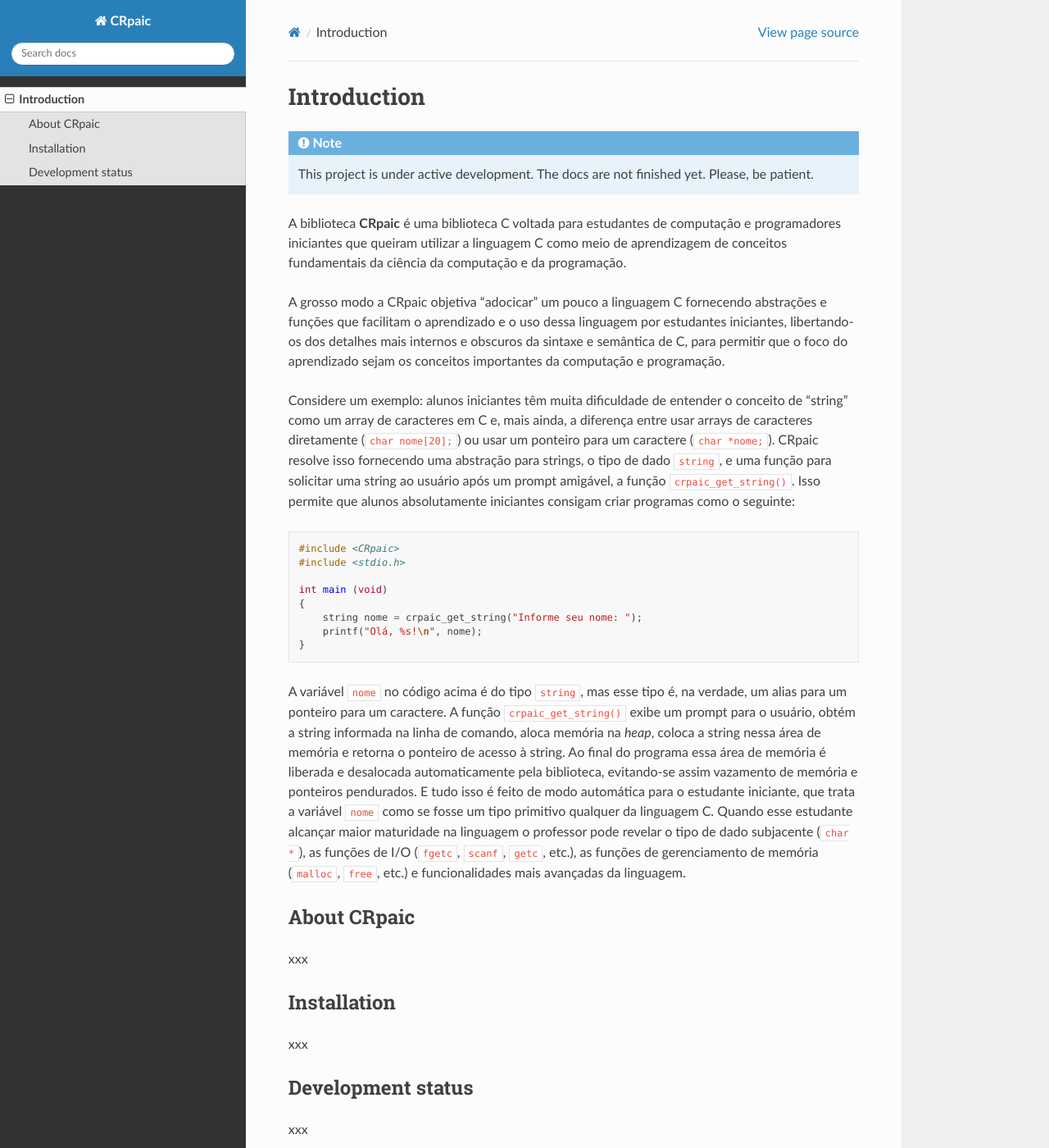
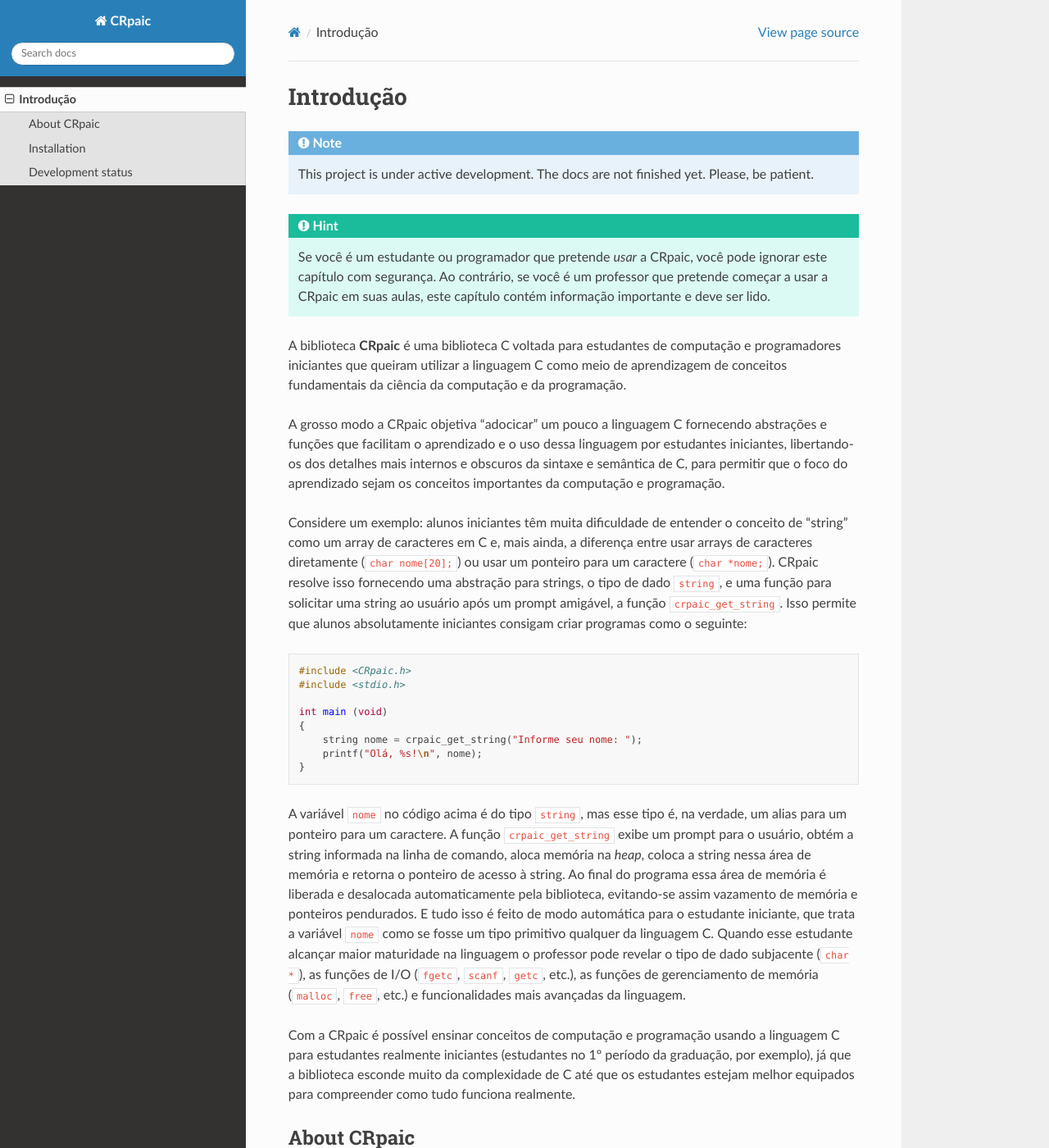
Before and after one commit to computacaoraiz/CRpaic_docs, a Sphinx documentation site: the page built from docs/source/intro.rst, in a window 1280 px wide and 1400 px high. Shown: the whole window at 82% size. Built offline with Sphinx 7.4.7 and the Read the Docs theme 3.1.0, drawn with Linux system fonts in a browser that asks for light colours.

Commit message:
Teste para a introdução

```diff
--- a/docs/source/intro.rst
+++ b/docs/source/intro.rst
@@ -1,6 +1,6 @@
-************
-Introduction
-************
+**********
+Introdução
+**********
 
 .. note::
 
@@ -8,6 +8,12 @@ Introduction
    Please, be patient.
 
 .. highlight:: c
+
+.. hint::
+   Se você é um estudante ou programador que pretende *usar* a CRpaic, você pode
+   ignorar este capítulo com segurança. Ao contrário, se você é um professor que
+   pretende começar a usar a CRpaic em suas aulas, este capítulo contém
+   informação importante e deve ser lido.
 
 A biblioteca **CRpaic** é uma biblioteca C voltada para estudantes de computação
 e programadores iniciantes que queiram utilizar a linguagem C como meio de
@@ -26,10 +32,10 @@ entre usar arrays de caracteres diretamente (:code:`char nome[20];`) ou usar um
 ponteiro para um caractere (:code:`char *nome;`). CRpaic resolve isso fornecendo
 uma abstração para strings, o tipo de dado :code:`string`, e uma função para
 solicitar uma string ao usuário após um prompt amigável, a função
-:code:`crpaic_get_string()`. Isso permite que alunos absolutamente iniciantes
+:code:`crpaic_get_string`. Isso permite que alunos absolutamente iniciantes
 consigam criar programas como o seguinte::
 
-    #include <CRpaic>
+    #include <CRpaic.h>
     #include <stdio.h>
 
     int main (void)
@@ -40,7 +46,7 @@ consigam criar programas como o seguinte::
 
 A variável :code:`nome` no código acima é do tipo :code:`string`, mas esse tipo
 é, na verdade, um alias para um ponteiro para um caractere. A função
-:code:`crpaic_get_string()` exibe um prompt para o usuário, obtém a string
+:code:`crpaic_get_string` exibe um prompt para o usuário, obtém a string
 informada na linha de comando, aloca memória na *heap*, coloca a string nessa
 área de memória e retorna o ponteiro de acesso à string. Ao final do programa
 essa área de memória é liberada e desalocada automaticamente pela biblioteca,
@@ -52,6 +58,12 @@ tipo de dado subjacente (:code:`char *`), as funções de I/O (:code:`fgetc`,
 :code:`scanf`, :code:`getc`, etc.), as funções de gerenciamento de memória
 (:code:`malloc`, :code:`free`, etc.) e funcionalidades mais avançadas da
 linguagem.
+
+Com a CRpaic é possível ensinar conceitos de computação e programação usando a
+linguagem C para estudantes realmente iniciantes (estudantes no 1º período da
+graduação, por exemplo), já que a biblioteca esconde muito da complexidade de C
+até que os estudantes estejam melhor equipados para compreender como tudo
+funciona realmente.
 
 ============
 About CRpaic
```
